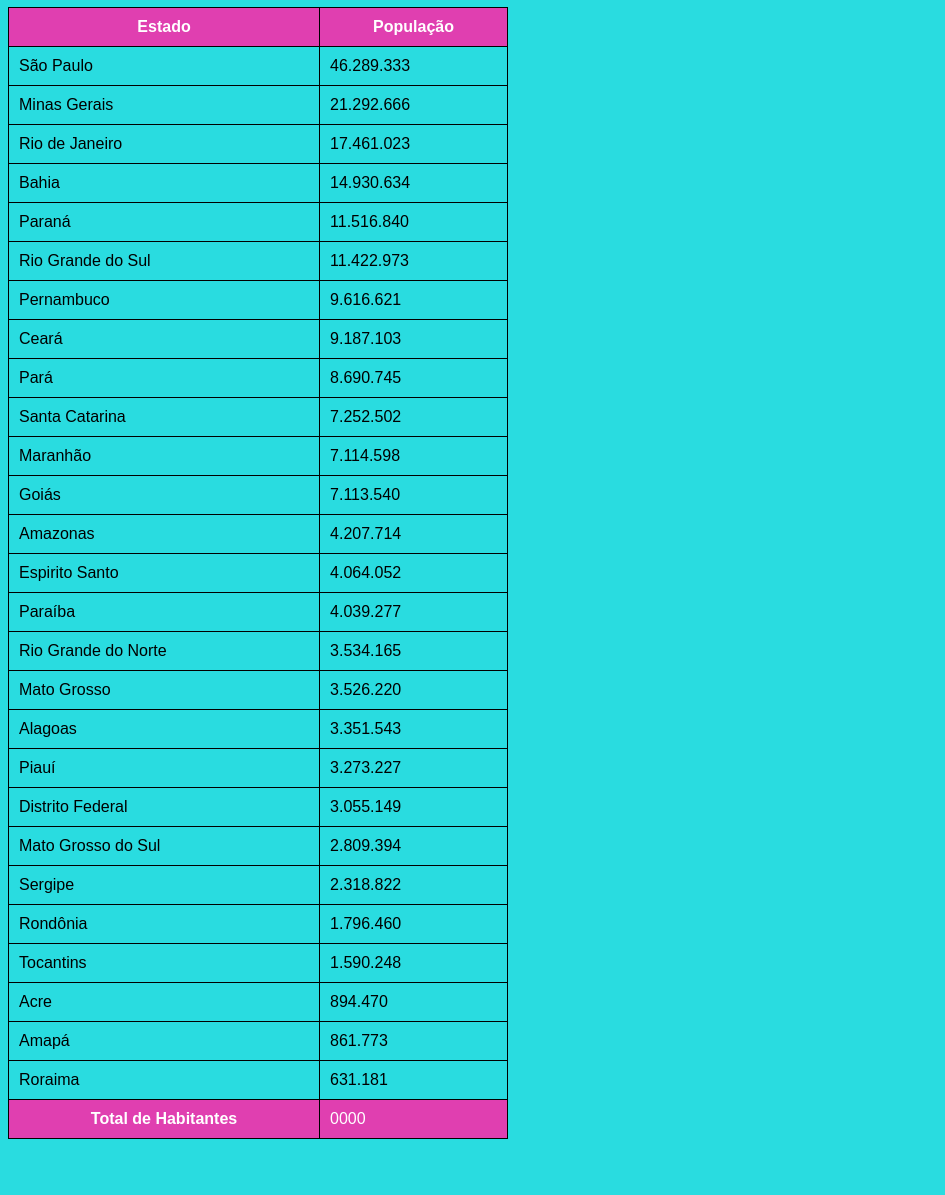
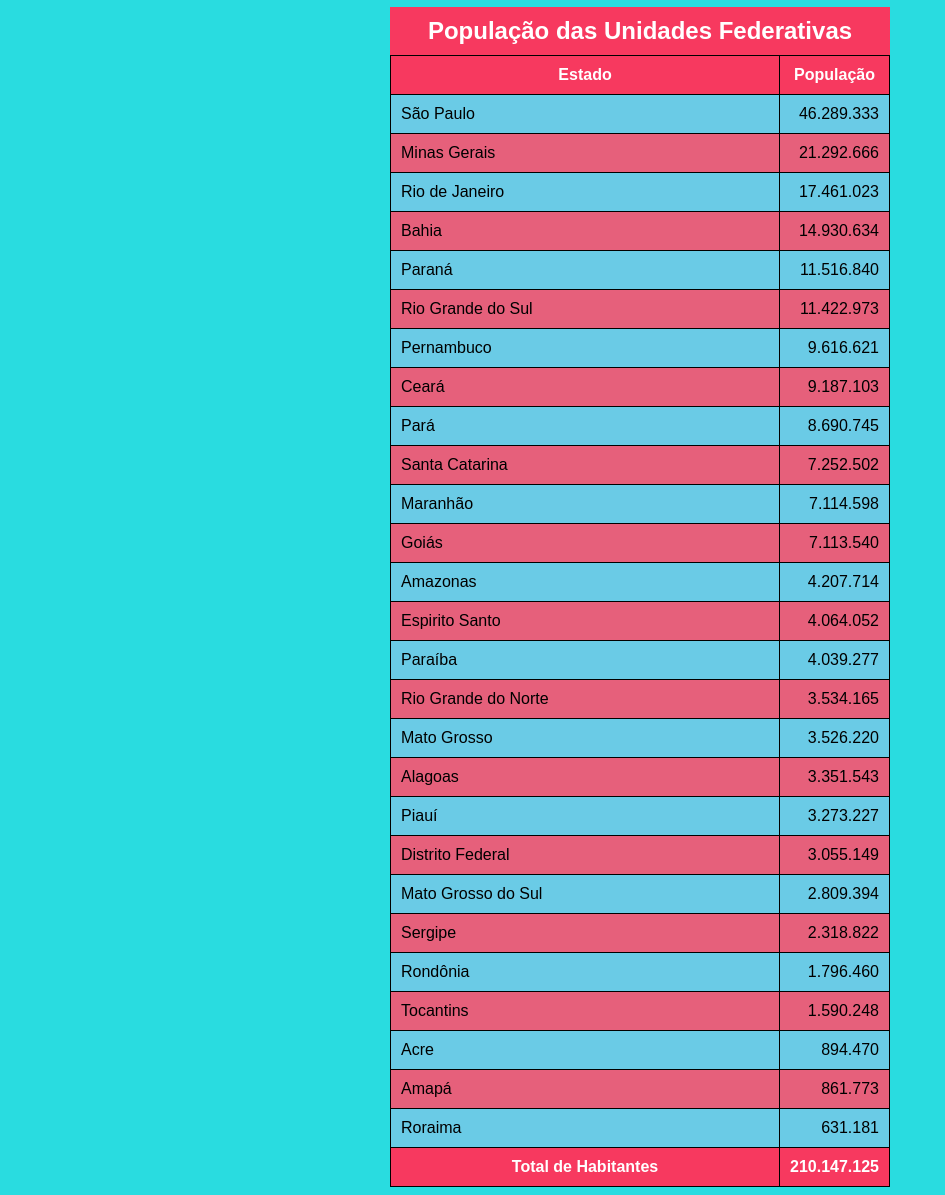
Before and after one commit to ReOliver15/html-css, a plain HTML site: page exercicios/ex023/tabela002.html in a window 1280 px wide. Shown: the part 73-1268 px from the top of the page, without its empty margins (0-945 px from the left). Before the commit the page ends 1220 px from the top, so only its background shows below. Drawn offline with Linux system fonts and the light colour scheme.

Commit message:
atualizacao tabela 002

```diff
--- a/exercicios/ex023/tabela002.html
+++ b/exercicios/ex023/tabela002.html
@@ -9,19 +9,43 @@
             font-family: Arial, Helvetica, sans-serif;
             background-color: #29DCE0;
         }
+        h1 {
+            color: whitesmoke;
+            text-shadow: 1px 1px rgba(0, 0, 0, 0.445);
+            text-align: center;
+        }
         table {
-            width: 500px;
+            width: 500px; /*450 pois o 50 fica na população*/
             border-collapse: collapse;
+            margin: auto;
         }
         td, th {
             border: 1px solid black;
             padding: 10px;
         }
+        caption {
+            font-size: 1.5em;
+            font-weight: bold;
+            padding: 10px;
+            background-color: #F7395F;
+            color: white;
+        }
 
         thead, tfoot {
-            background-color: #E03FB0;
+            background-color: #F7395F;
             color: white;
         }
+        tbody > tr:nth-child(odd) { /*2n-1*/
+            background-color: #6ACBE6;
+        }
+
+        tbody > tr:nth-child(even) { /*aplicado apenas nas linhas da table body*/
+            background-color: #E6607B;
+        }
+        td.num {
+            text-align: right;
+        }
+
     </style>
 </head>
 <body>
@@ -29,6 +53,7 @@
     <!--
         Anatomia TABELAS GRANDES
         TABLE
+        CAPTION
             THEAD
                 TR, TD, TH
             TBODY
@@ -37,128 +62,129 @@
                 TR, TD, TH
     -->
     <table>
+        <caption>População das Unidades Federativas</caption>
         <thead>
             <tr>
-                <th>Estado</th>
-                <th>População</th>
+                <th scope="col">Estado</th> <!--Titulo-->
+                <th scope="col" style="width: 50px;">População</th> <!--Titulo-->
             </tr>
         </thead>
 
         <tbody>
             <tr>
-                <td>São Paulo</td>
-                <td>46.289.333</td>
+                <td>São Paulo</td> <!--Dado-->
+                <td class="num">46.289.333</td> <!--Dado-->
             </tr>
             <tr>
                 <td>Minas Gerais</td>
-                <td>21.292.666</td>
+                <td class="num">21.292.666</td>
             </tr>
             <tr>
                 <td>Rio de Janeiro</td>
-                <td>17.461.023</td>
+                <td class="num">17.461.023</td>
             </tr>
             <tr>
                 <td>Bahia</td>
-                <td>14.930.634 </td>
+                <td class="num">14.930.634 </td>
             </tr>
             <tr>
                 <td>Paraná</td>
-                <td>11.516.840</td>
+                <td class="num">11.516.840</td>
             </tr>
             <tr>
                 <td>Rio Grande do Sul</td>
-                <td>11.422.973</td>
+                <td class="num">11.422.973</td>
             </tr>
             <tr>
                 <td>Pernambuco</td>
-                <td>9.616.621</td>
+                <td class="num">9.616.621</td>
             </tr>
             <tr>
                 <td>Ceará</td>
-                <td>9.187.103</td>
+                <td class="num">9.187.103</td>
             </tr>
             <tr>
                 <td>Pará</td>
-                <td>8.690.745</td>
+                <td class="num">8.690.745</td>
             </tr>
             <tr>
                 <td>Santa Catarina</td>
-                <td>7.252.502</td>
+                <td class="num">7.252.502</td>
             </tr>
             <tr>
                 <td>Maranhão</td>
-                <td>7.114.598</td>
+                <td class="num">7.114.598</td>
             </tr>
             <tr>
                 <td>Goiás</td>
-                <td>7.113.540</td>
+                <td class="num">7.113.540</td>
             </tr>
             <tr>
                 <td>Amazonas</td>
-                <td>4.207.714</td>
+                <td class="num">4.207.714</td>
             </tr>
             <tr>
                 <td>Espirito Santo</td>
-                <td>4.064.052</td>
+                <td class="num">4.064.052</td>
             </tr>
             <tr>
                 <td>Paraíba</td>
-                <td>4.039.277</td>
+                <td class="num">4.039.277</td>
             </tr>
             <tr>
                 <td>Rio Grande do Norte</td>
-                <td>3.534.165</td>
+                <td class="num">3.534.165</td>
             </tr>
             <tr>
                 <td>Mato Grosso</td>
-                <td>3.526.220</td>
+                <td class="num">3.526.220</td>
             </tr>
             <tr>
                 <td>Alagoas</td>
-                <td>3.351.543</td>
+                <td class="num">3.351.543</td>
             </tr>
             <tr>
                 <td>Piauí</td>
-                <td>3.273.227</td>
+                <td class="num">3.273.227</td>
             </tr>
             <tr>
                 <td>Distrito Federal</td>
-                <td>3.055.149</td>
+                <td class="num">3.055.149</td>
             </tr>
             <tr>
                 <td>Mato Grosso do Sul</td>
-                <td>2.809.394</td>
+                <td class="num">2.809.394</td>
             </tr>
             <tr>
                 <td>Sergipe</td>
-                <td>2.318.822 </td>
+                <td class="num">2.318.822 </td>
             </tr>
             <tr>
                 <td>Rondônia</td>
-                <td> 1.796.460</td>
+                <td class="num"> 1.796.460</td>
             </tr>
             <tr>
                 <td>Tocantins</td>
-                <td>1.590.248</td>
+                <td class="num">1.590.248</td>
             </tr>
             <tr>
                 <td>Acre</td>
-                <td>894.470</td>
+                <td class="num">894.470</td>
             </tr>
             <tr>
                 <td>Amapá</td>
-                <td>861.773</td>
+                <td class="num">861.773</td>
             </tr>
             <tr>
                 <td>Roraima</td>
-                <td>631.181</td>
+                <td class="num">631.181</td>
             </tr>
         </tbody>
 
         <tfoot>
             <tr>
-                <th>Total de Habitantes</th>
-                <td>0000</td>
+                <th scope="row">Total de Habitantes</th>
+                <td class="num"><strong>210.147.125</strong></td>
             </tr>
         </tfoot>
     </table>
```
